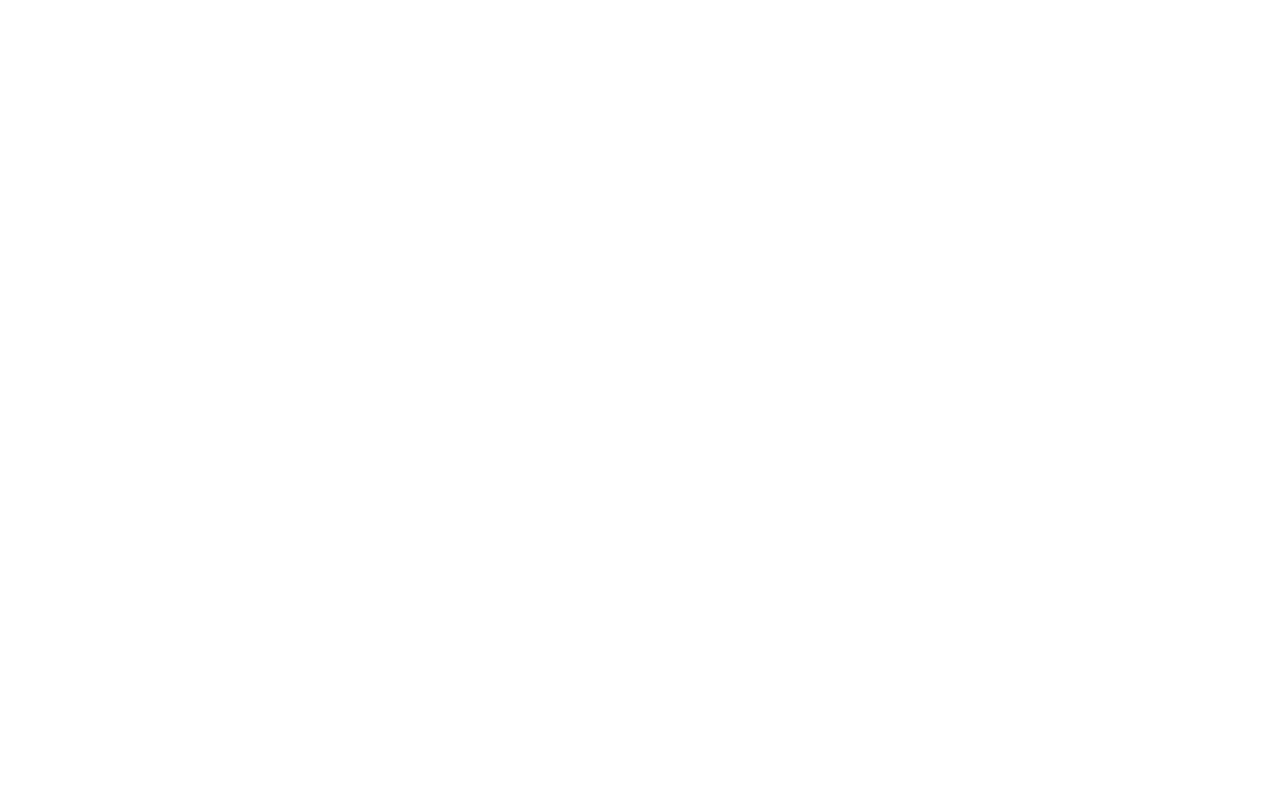
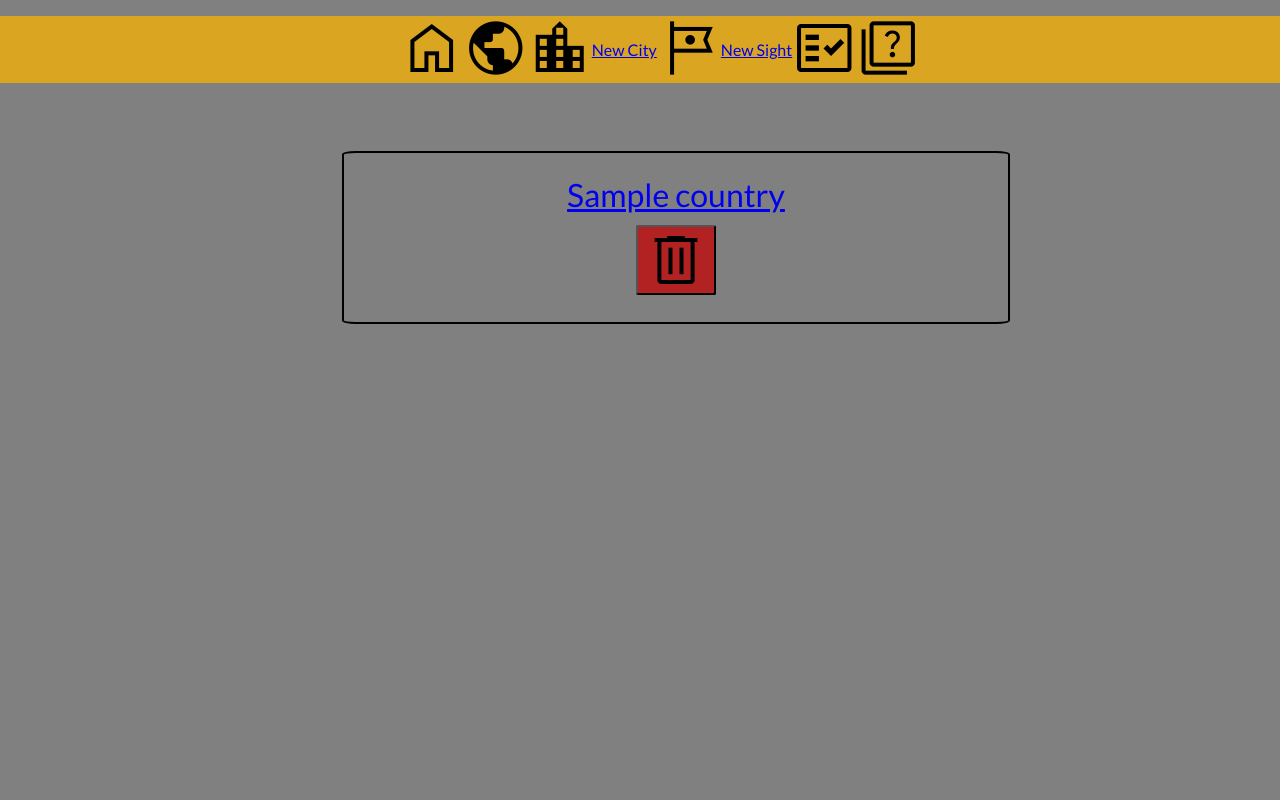
Before and after one commit to cjsarab/project_travel, a Flask app: page /countries in a window 1280 px wide; the page is wider, and only the part inside the window is pictured. Before the commit the part shown is empty. Run offline with Flask 2, Linux system fonts and the light colour scheme; a database or web service that is not in the repository returns one stand-in record (values such as "Sample title"); some libraries are stand-ins or nearby versions.

Commit message:
Added sopme CSS

```diff
--- a/static/style.css
+++ b/static/style.css
@@ -1,7 +1,99 @@
 body {
-    background-color: lime;
+    font-family: lato, sans-serif;
+    background-color: gray;
+    color: black;
+    margin: 0;
+}
+
+hr {
+    border: 2px solid black;
 }
 
 .material-symbols-outlined {
+    font-size: 200%;
+    color: black;
+}
+
+.material-symbols-outlined:hover {
+    color: white;
+}
+
+.menu {
+    display: flex;
+    flex-direction: row;
+    list-style-type:none;
+    background-color: goldenrod;
+    align-items: center;
+    justify-content: center;
+}
+
+.menu .material-symbols-outlined {
     font-size: 400%;
+    color: black
 }
+
+.menu .material-symbols-outlined:hover {
+    color: white;
+}
+
+.delete-form .material-symbols-outlined {
+    border-color: black;
+    background-color:firebrick;
+    color:black;
+    border-radius: 2px;
+    width: 100%;
+}
+
+.delete-form .material-symbols-outlined:hover {
+    transition-duration: 0.2s;
+    background-color: red;
+}
+
+.container {
+    display: flex;
+    justify-content: center;
+    align-items: center;
+    width: 100%;
+    height: 100%;
+    min-height: 75px;
+    padding: 36px;
+    line-height: 60px;
+    margin: 0;
+}
+
+.content {
+    display: flex;
+    justify-content: center;
+    align-items: center;
+    flex-direction: column;
+}
+
+.countries{
+    display: flex;
+    flex-direction: column;
+    justify-content: center;
+    align-items: center;
+    border: 2px solid black;
+    border-radius: 2%;
+    width: 50%;
+    height: 100%;
+    min-height: 75px;
+    padding: 12px;
+    line-height: 60px;
+    margin: 16px;
+    font-size: 200%;
+
+}
+
+.single_container {
+    display: flex;
+    justify-content: center;
+    align-items: center;
+    border: 2px solid black;
+    border-radius: 2%;
+    width: 100%;
+    height: 100%;
+    min-height: 75px;
+    min-width: 75px;
+    margin: 0
+}
--- a/templates/base.html
+++ b/templates/base.html
@@ -4,6 +4,7 @@
     <meta charset="UTF-8">
     <meta http-equiv="X-UA-Compatible" content="IE=edge">
     <meta name="viewport" content="width=device-width, initial-scale=1.0">
+    <link href='http://fonts.googleapis.com/css?family=Lato&subset=latin,latin-ext' rel='stylesheet' type='text/css'>
     <link href="https://fonts.googleapis.com/css2?family=Material+Symbols+Outlined:opsz,wght,FILL,GRAD@48,100,0,200" rel="stylesheet" />
     <link rel="stylesheet" href="{{ url_for('static', filename='style.css') }}">
     <title>My Travel App</title>
@@ -12,15 +13,14 @@
     <header>
         <nav>
             <ul class="menu">
-                <li><a href="/">Home</a></li>
-                <li><a href="/countries">Countries</a></li>
-                <li><a href="/countries/new">New Country</a></li>
-                <li><a href="/cities">Cities</a></li>
+                <li title="Home"><a href="/"><span class="material-symbols-outlined">home</span></a></li>
+                <li><a href="/countries"><span class="material-symbols-outlined">public</span></a></li>
+                <li><a href="/cities"><span class="material-symbols-outlined">location_city</span></a></li>
                 <li><a href="/cities/new">New City</a></li>
-                <li><a href="/sights">Sights</a></li>
+                <li><a href="/sights"><span class="material-symbols-outlined">tour</span></a></li>
                 <li><a href="/sights/new">New Sight</a></li>
-                <!-- <li><a href="/quiz">Quiz</a></li>
-                <li><a href="/facts">Facts</a></li> -->
+                <li><a href="/quiz"><span class="material-symbols-outlined">fact_check</span></a></li>
+                <li><a href="/facts"><span class="material-symbols-outlined">quiz</span></a></li>
             </ul>
         </nav>
     </header>
--- a/templates/countries/index.html
+++ b/templates/countries/index.html
@@ -0,0 +1,20 @@
+{% extends 'base.html' %}
+
+{% block content %}
+
+{% for country in all_countries %}
+
+<div class="countries">
+    <div class="content">
+        <a href="/countries/{{country.id}}">{{country.country_name}}</a>
+        <div>
+            <form class="delete-form" action="/countries/{{country.id}}/delete" method="POST">
+                <button class="material-symbols-outlined">delete</button>
+            </form>
+        </div>
+    </div>
+</div>
+
+{% endfor%}
+
+{% endblock %}
```
Also changed, not shown: templates/countries/show.html (+12 -0 lines), templates/index.html (+3 -16 lines).
